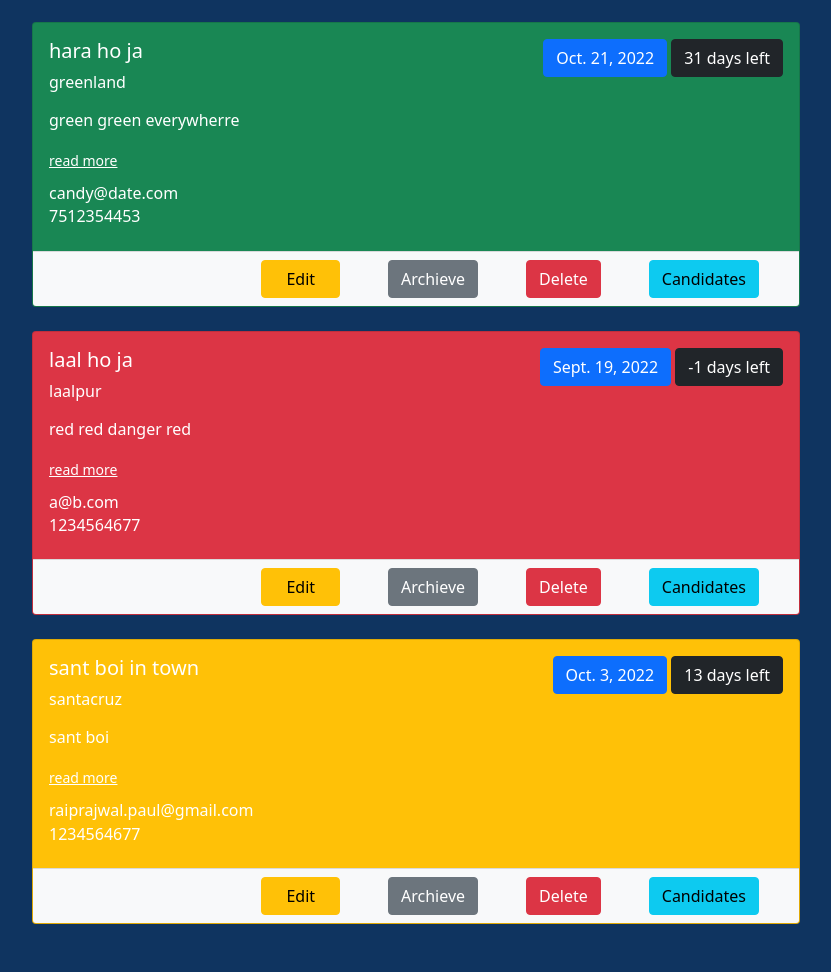
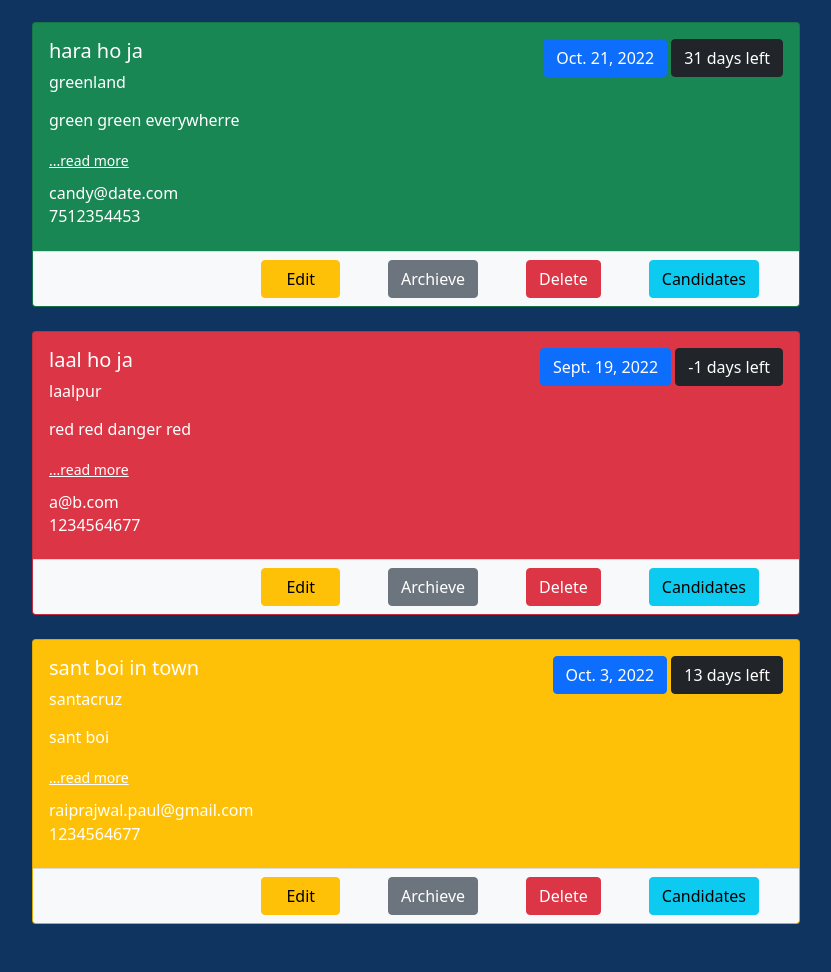
Before and after one commit to prajwal-5/Job-Board, a Django app: page /dashboard/1 in a window 1280 px wide. Shown: the part 74-1046 px from the top of the page, without its empty margins (224-1055 px from the left). Run offline with Django 4.2, Linux system fonts and the light colour scheme; a user stored in the database is signed in; data comes from the database, SQL or seed files in the repository; some libraries are stand-ins or nearby versions.

Commit message:
more ui fix

```diff
--- a/board/templates/archieved.html
+++ b/board/templates/archieved.html
@@ -53,9 +53,9 @@
         <p class="card-text">{{job.description|convert_markdown|safe|truncatechars:55}}
           <small>
             {% if category == "Applicant" %}
-              <a class="text-white" href="{% url 'checkout_job' group job.id %}">read more</a>
+              <a class="text-white" href="{% url 'checkout_job' group job.id %}">...read more</a>
             {% else %}
-              <a class="text-white" href="{% url 'candidates' group job.id %}">read more</a>
+              <a class="text-white" href="{% url 'candidates' group job.id %}">...read more</a>
             {% endif %}
           </small>
         </p>
--- a/board/templates/dashboard.html
+++ b/board/templates/dashboard.html
@@ -60,9 +60,9 @@
         <p class="card-text">{{job.description|convert_markdown|safe|truncatechars:55}}
           <small>
             {% if category == "Applicant" %}
-              <a class="text-white" href="{% url 'checkout_job' group job.id %}">read more</a>
+              <a class="text-white" href="{% url 'checkout_job' group job.id %}">...read more</a>
             {% else %}
-              <a class="text-white" href="{% url 'candidates' group job.id %}">read more</a>
+              <a class="text-white" href="{% url 'candidates' group job.id %}">...read more</a>
             {% endif %}
           </small>
         </p>
```
